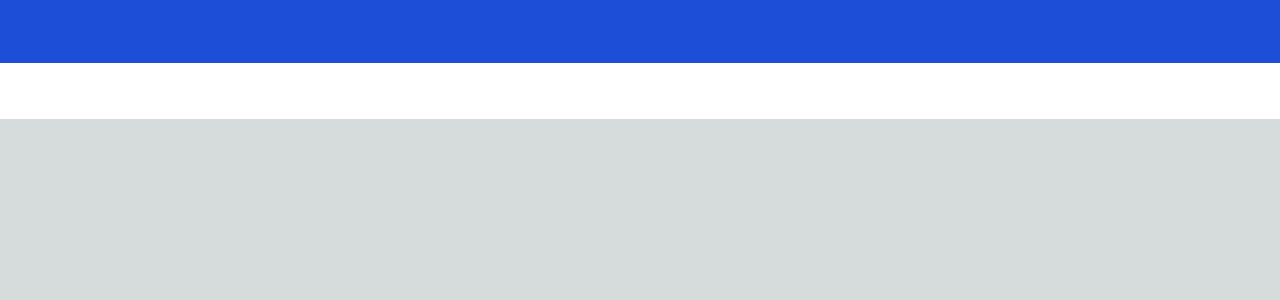
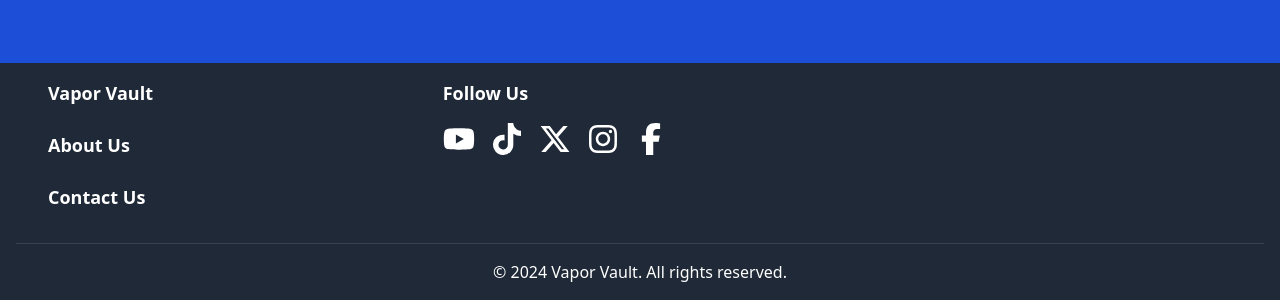
Before and after one commit to gitchan07/e-commerce, a Next.js app in the folder frontend/: page /Home/Index in a window 1280 px wide. Shown: the part 809-1109 px from the top of the page. Before the commit the page ends 928 px from the top, so only its background shows below. Built offline with nearby package versions, Linux system fonts and the light colour scheme.

Commit message:
fix: footer

```diff
--- a/frontend/package.json
+++ b/frontend/package.json
@@ -9,6 +9,8 @@
     "lint": "next lint"
   },
   "dependencies": {
+    "@fortawesome/free-brands-svg-icons": "^6.6.0",
+    "@fortawesome/react-fontawesome": "^0.2.2",
     "next": "^14.2.5",
     "react": "^18",
     "react-dom": "^18"
--- a/frontend/src/components/LayoutComponent/Footer/Footer.jsx
+++ b/frontend/src/components/LayoutComponent/Footer/Footer.jsx
@@ -1,11 +1,63 @@
 import React from 'react';
+import { FontAwesomeIcon } from '@fortawesome/react-fontawesome';
+import { faFacebookF, faInstagram, faXTwitter, faTiktok, faYoutube } from '@fortawesome/free-brands-svg-icons'; // Import specific icons
 
 const Footer = () => {
+  const currentYear = new Date().getFullYear();
+
   return (
-    <footer className='bg-white text-white p-4'>
-      this is a footer
+    <footer className='bg-gray-800 text-white p-4'>
+      <div className="max-w-7xl mx-auto px-4 sm:px-6 lg:px-8">
+        <div className="flex flex-wrap justify-between">
+          <div className="w-full md:w-1/3 flex flex-col space-y-6 mb-6 md:mb-0">
+            <div>
+              <h3 className="text-lg font-bold">Vapor Vault</h3>
+            </div>
+            <div>
+              <h3 className="text-lg font-semibold">About Us</h3>
+            </div>
+            <div>
+              <h3 className="text-lg font-semibold">Contact Us</h3>
+            </div>
+          </div>
+
+          <div className="w-full md:w-2/3 flex flex-col mb-6 md:mb-0">
+            <h3 className="text-lg font-semibold mb-3">Follow Us</h3>
+            <ul className="flex space-x-4 md:justify-start mt-1">
+              <li>
+                <a href="https://youtube.com" target="_blank" rel="noopener noreferrer" className="hover:text-gray-400">
+                  <FontAwesomeIcon icon={faYoutube} className="w-8 h-8" />
+                </a>
+              </li>
+              <li>
+                <a href="https://tiktok.com" target="_blank" rel="noopener noreferrer" className="hover:text-gray-400">
+                  <FontAwesomeIcon icon={faTiktok} className="w-8 h-8" />
+                </a>
+              </li>
+              <li>
+                <a href="https://twitter.com" target="_blank" rel="noopener noreferrer" className="hover:text-gray-400">
+                  <FontAwesomeIcon icon={faXTwitter} className="w-8 h-8" />
+                </a>
+              </li>
+              <li>
+                <a href="https://instagram.com" target="_blank" rel="noopener noreferrer" className="hover:text-gray-400">
+                  <FontAwesomeIcon icon={faInstagram} className="w-8 h-8" />
+                </a>
+              </li>
+              <li>
+                <a href="https://facebook.com" target="_blank" rel="noopener noreferrer" className="hover:text-gray-400">
+                  <FontAwesomeIcon icon={faFacebookF} className="w-8 h-8" />
+                </a>
+              </li>
+            </ul>
+          </div>
+        </div>
+      </div>
+      <div className="mt-8 border-t border-gray-700 pt-4 text-center">
+        <p>&copy; {currentYear} Vapor Vault. All rights reserved.</p>
+      </div>
     </footer>
   );
-}
+};
 
 export default Footer;
```
Also changed, not shown: 1 other file (tests, documents, lock files or other folders).
